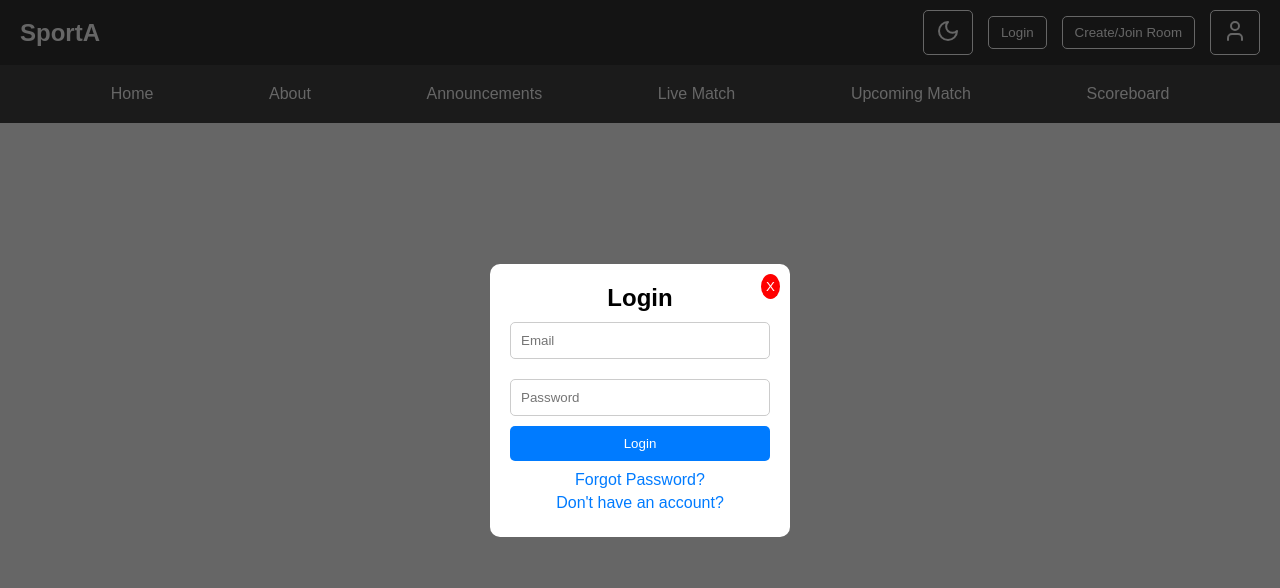
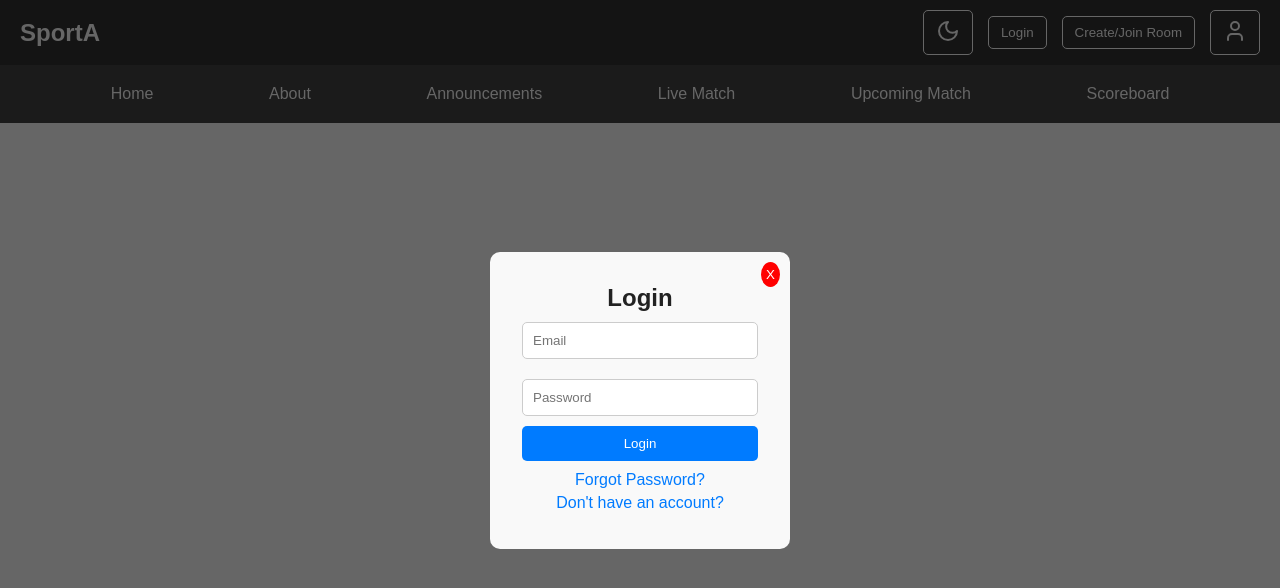
Before and after one commit to Nawaz543/sportA, a React (Vite) app: page / in a window 1280 px wide. Both pictures are taken after a click on the button "Login". Shown: the top 588 px of the page. Built offline with nearby package versions, Linux system fonts and the light colour scheme.

Commit message:
login dark/light mode fixed

```diff
--- a/src/App.jsx
+++ b/src/App.jsx
@@ -1,5 +1,5 @@
 import React from "react";
-import { useState } from "react";
+import { useState,useEffect } from "react";
 import Navbar from "./Navbar";
 const Login = React.lazy(()=>(import ("./Login")));
 const Room = React.lazy(()=>(import ("./Room")));
@@ -10,13 +10,34 @@ function App(){
   const [activeIndex, setActiveIndex] = useState(0); // state to control status of each elements in navbar
   const [darkMode, setDarkMode] = useState(false);
 
+   // Toggle dark mode
+   const toggleDarkMode = () => {
+    setDarkMode((prevMode) => !prevMode);
+    document.body.classList.toggle("dark-mode", !darkMode);
+  };
+
+  // Use useEffect to change login-box class when darkMode changes
+  useEffect(() => {
+    // Only target the login box itself
+    const loginBox = document.getElementById("login-box");
+
+    if (loginBox) {
+      if (darkMode) {
+        loginBox.classList.add("dark-mode");
+      } else {
+        loginBox.classList.remove("dark-mode");
+      }
+    }
+  }, [darkMode, showLogin]);
+
+
+
   return <>
       {/* Navbar */}
      <Navbar
         onLoginClick={() =>
           {setShowLogin(true);
-          setActiveIndex(1);
-          }
+          setActiveIndex(1);}
         }
         onRoomClick={() =>
           {setShowRoom(true);
--- a/src/Login.css
+++ b/src/Login.css
@@ -61,8 +61,31 @@
     cursor: pointer;
   }
 
-  /* dark mode */
-  .dark-mode {
-    background-color: #121212;
-    color: white;
-  }
+/* Default login box */
+.login-box {
+  background-color: #f9f9f9;
+  color: #222;
+  padding: 2rem;
+  border-radius: 10px;
+  transition: all 0.3s ease;
+}
+
+/* Dark mode for login box only */
+.login-box.dark-mode {
+  background-color: #1e1e1e;
+  color: #f0f0f0;
+  border: 1px solid #555;
+}
+
+/* Inputs and buttons inside login box */
+.login-box.dark-mode .input-box {
+  background-color: #333;
+  color: white;
+  border: 1px solid #777;
+}
+
+.login-box.dark-mode .login-btn,
+.login-box.dark-mode .close-btn {
+  background-color: #444;
+  color: white;
+}
--- a/src/Login.jsx
+++ b/src/Login.jsx
@@ -4,7 +4,7 @@ import "./Login.css";
 export default function Login({ onClose }) {
   return (
     <div className="overlay">
-      <div className="login-box">
+      <div className="login-box" id="login-box">
         <h2>Login</h2>
         <input type="email" placeholder="Email" className="input-box" />
         <input type="password" placeholder="Password" className="input-box" />
```
